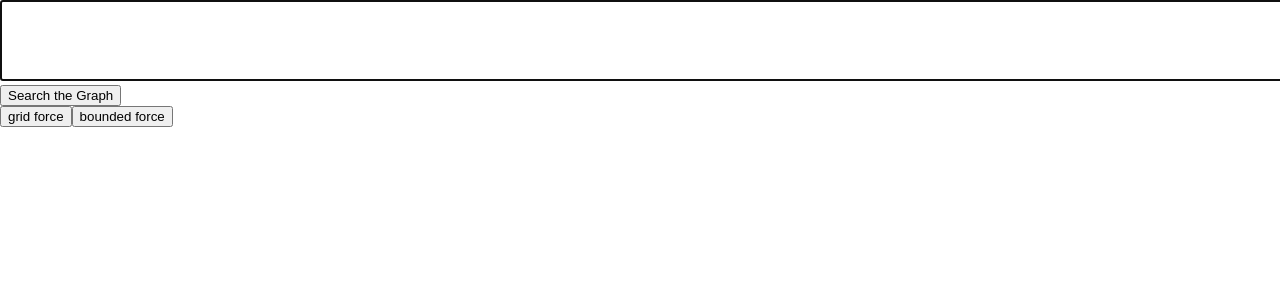
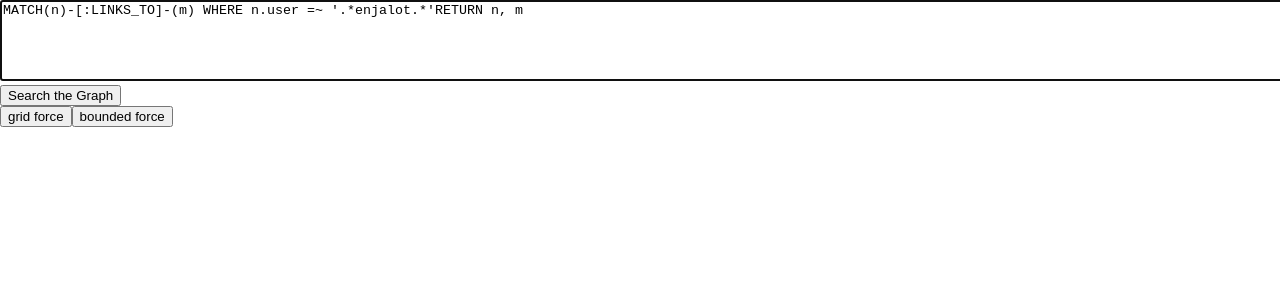
Before and after one commit to micahstubbs/blockbuilder-graph-search-ui, a React (Create React App) app: page / in a window 1280 px wide. Shown: the top 300 px of the page. Built offline with nearby package versions, Linux system fonts and the light colour scheme.

Commit message:
add default query to search box fix #2

```diff
--- a/src/App.js
+++ b/src/App.js
@@ -5,7 +5,9 @@ import SearchBar from './components/SearchBar';
 
 class App extends Component {
   render() {
-    return <SearchBar />;
+    return (
+      <SearchBar defaultQuery="MATCH(n)-[:LINKS_TO]-(m) WHERE n.user =~ '.*enjalot.*'RETURN n, m" />
+    );
   }
 }
 
--- a/src/components/SearchBar.js
+++ b/src/components/SearchBar.js
@@ -2,17 +2,26 @@ import React from 'react';
 
 export default function SearchBar(props) {
   return (
-    <div class='controls'>
-  <div class='query'>
-    <form id="query-form" method="post">
-      <textarea id='query-textarea' name='Text1' cols='200' rows='5' autocomplete='on' autofocus='true' spellcheck='false'></textarea>
-      <input type="submit" value="Search the Graph"/>
-    </form>
-  </div>
-  <div class='layout'>
-    <button id='grid-force-button'>grid force</button>
-    <button id='bounded-force-button'>bounded force</button>
-  </div>
-</div>
-  )
+    <div class="controls">
+      <div class="query">
+        <form id="query-form" method="post">
+          <textarea
+            id="query-textarea"
+            name="Text1"
+            cols="200"
+            rows="5"
+            autocomplete="on"
+            autofocus="true"
+            spellcheck="false"
+            value={props.defaultQuery}
+          />
+          <input type="submit" value="Search the Graph" />
+        </form>
+      </div>
+      <div class="layout">
+        <button id="grid-force-button">grid force</button>
+        <button id="bounded-force-button">bounded force</button>
+      </div>
+    </div>
+  );
 }
```
